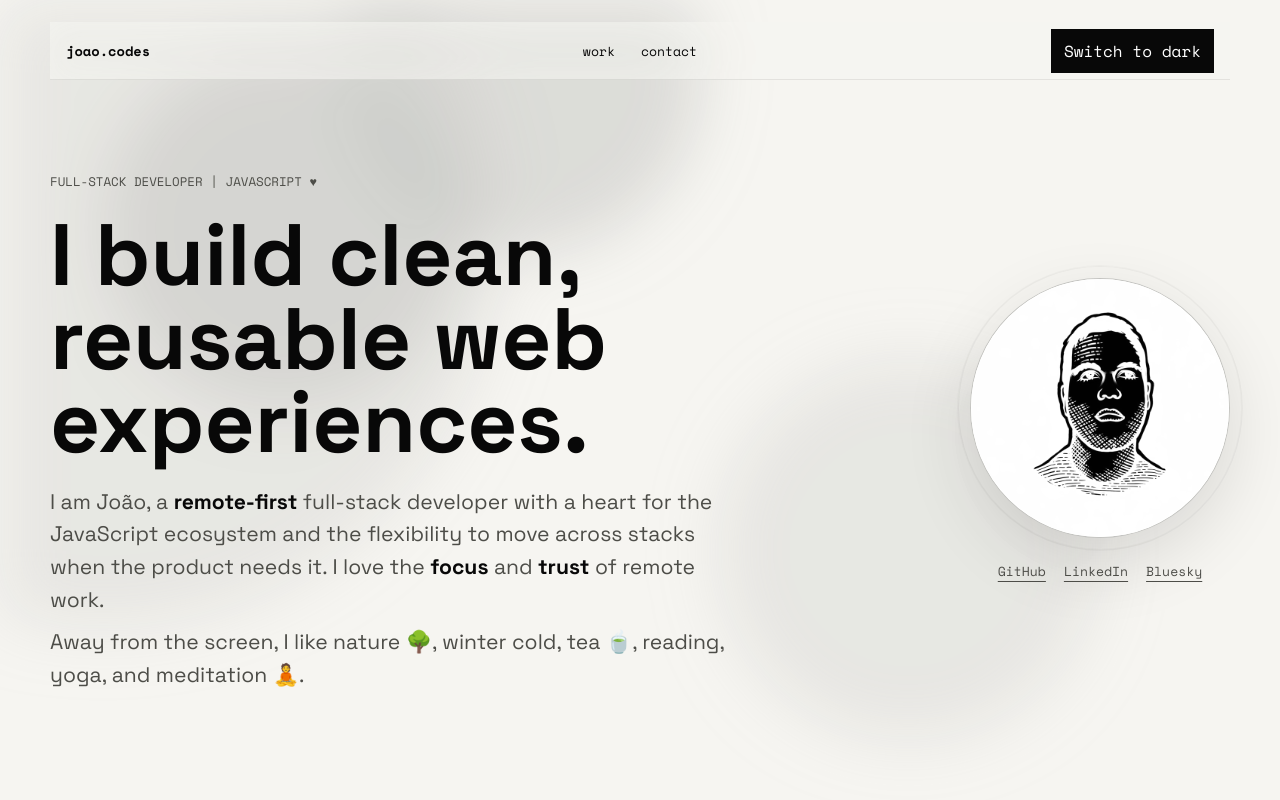
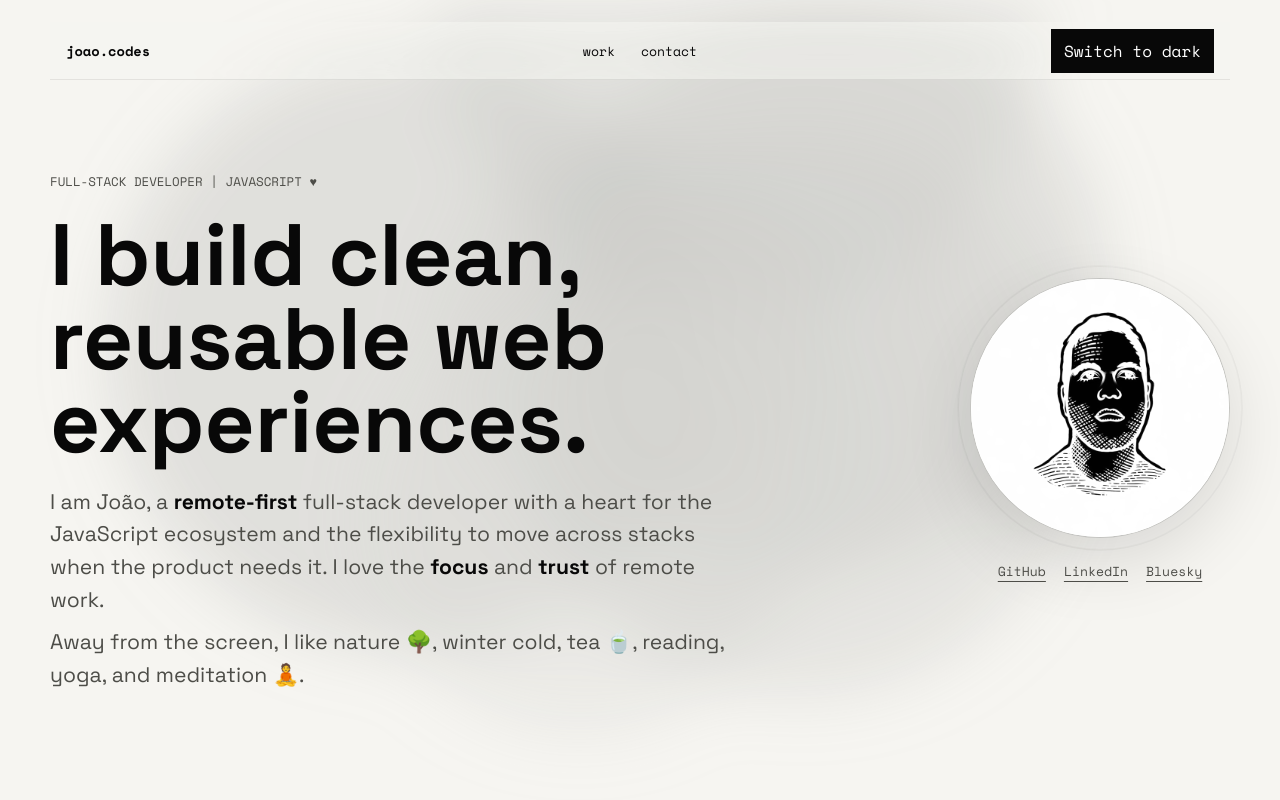
Before and after one commit to nocategory/joao.codes, a React (Vite) app: page / in a window 1280 px wide. Shown: the top 800 px of the page. Built offline with nearby package versions, Linux system fonts and the light colour scheme.

Commit message:
Smooth droplet background movement

```diff
--- a/src/components/WaterColor.jsx
+++ b/src/components/WaterColor.jsx
@@ -14,17 +14,10 @@ const WaterColor = () => {
   const options = useMemo(() => {
     return {
       fullScreen: false,
-      fpsLimit: 60,
-      emitters: {
-        direction: 'none',
-        rate: {
-          delay: 1.4,
-          quantity: 2,
-        },
-      },
+      fpsLimit: 45,
       particles: {
         number: {
-          value: 5,
+          value: 8,
         },
         color: {
           value: ['#68706b', '#848a82', '#a4a99f'],
@@ -33,26 +26,18 @@ const WaterColor = () => {
           type: 'circle',
         },
         opacity: {
-          value: 0.54,
+          value: { min: 0.26, max: 0.46 },
         },
         size: {
-          value: { min: 180, max: 420 },
-          animation: {
-            enable: true,
-            speed: 55,
-            count: 1,
-            sync: true,
-            startValue: 'random',
-            destroy: 'max',
-          },
+          value: { min: 170, max: 360 },
         },
         move: {
           enable: true,
-          speed: 0.18,
+          speed: 0.12,
           direction: 'none',
           random: true,
           outModes: {
-            default: 'out',
+            default: 'bounce',
           },
         },
       },
```
